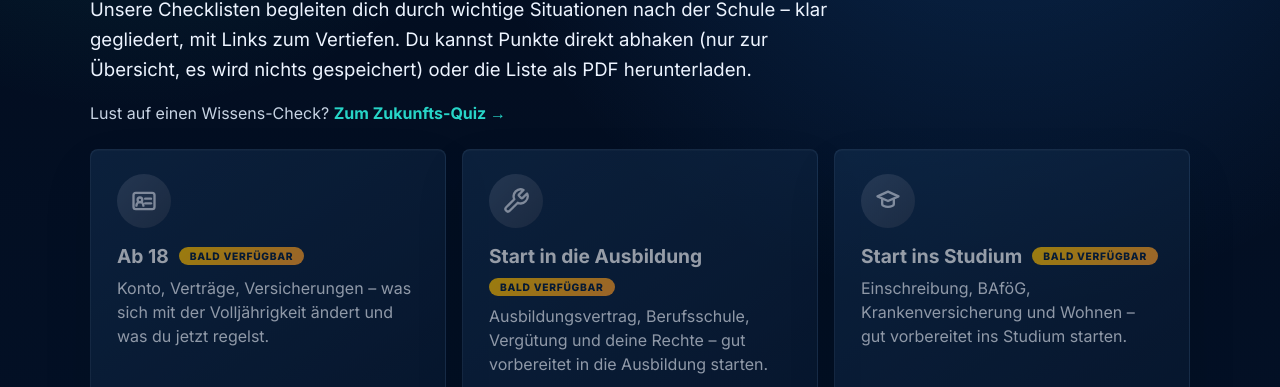
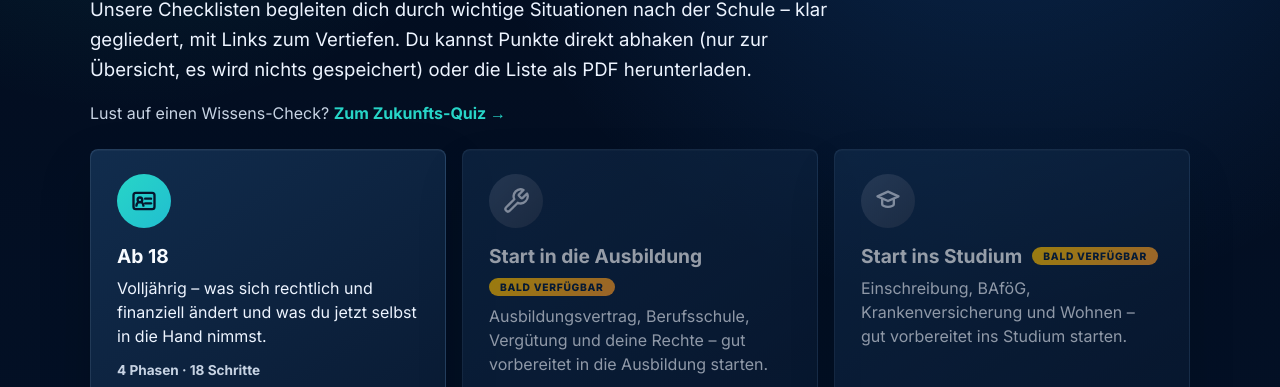
Before and after one commit to ferdinand123thom-blip/ZukunftsKompass, a plain HTML site: page checklisten.html in a window 1280 px wide. Shown: the part 405-792 px from the top of the page. Drawn offline with Linux system fonts and the light colour scheme.

Commit message:
Checklisten: dritte Checkliste 'Ab 18' ergaenzen
- checklisten-data.js: Checkliste Ab 18 (4 Phasen, Aufgaben mit/ohne Links), Ausweis-Icon
- checkliste.js: Ausweis-Icon ergaenzt
- checklisten.html: Karte Ab 18 nun aktiv (Platzhalter -> data-checkliste Mount); Reihenfolge unveraendert
- PDF assets/downloads/checkliste-ab-18.pdf (binaer via .gitattributes)

Co-Authored-By: Claude Opus 4.8 (1M context) <noreply@anthropic.com>

```diff
--- a/assets/js/checkliste.js
+++ b/assets/js/checkliste.js
@@ -51,6 +51,13 @@
         '<path d="M10 6V5a2 2 0 0 1 2-2h0a2 2 0 0 1 2 2v1"></path>' +
         '<rect x="4" y="6" width="16" height="13" rx="2"></rect>' +
         '<path d="M4 12h16"></path>' +
+        "</svg>",
+      ausweis:
+        '<svg viewBox="0 0 24 24" aria-hidden="true">' +
+        '<rect x="3" y="5" width="18" height="14" rx="2"></rect>' +
+        '<circle cx="8.5" cy="11" r="2"></circle>' +
+        '<path d="M13 10h5"></path><path d="M13 14h5"></path>' +
+        '<path d="M5.5 16a3 3 0 0 1 6 0"></path>' +
         "</svg>"
     };
     return icons[name] || icons.klemmbrett;
--- a/assets/js/checklisten-data.js
+++ b/assets/js/checklisten-data.js
@@ -36,7 +36,7 @@ const CHECKLISTEN = {
   "erste-eigene-wohnung": {
     titel: "Erste eigene Wohnung",
     intro: "Schritt für Schritt zur ersten eigenen Wohnung – damit du von der Budgetplanung bis zum Einzug nichts Wichtiges vergisst.",
-    icon: "haus", // Karten-Icon: "haus", "koffer" oder "klemmbrett" (Standard, wenn weggelassen)
+    icon: "haus", // Karten-Icon: "haus", "koffer", "ausweis" oder "klemmbrett" (Standard, wenn weggelassen)
     pdf: "assets/downloads/checkliste-erste-eigene-wohnung.pdf",
     phasen: [
       {
@@ -125,5 +125,52 @@ const CHECKLISTEN = {
         ]
       }
     ]
+  },
+
+  "ab-18": {
+    titel: "Ab 18",
+    intro: "Volljährig – was sich rechtlich und finanziell ändert und was du jetzt selbst in die Hand nimmst.",
+    icon: "ausweis",
+    pdf: "assets/downloads/checkliste-ab-18.pdf",
+    phasen: [
+      {
+        name: "Phase 1 – Rechtlich erwachsen: was jetzt gilt",
+        aufgaben: [
+          { text: "Volle Geschäftsfähigkeit: du schließt Verträge jetzt selbst ab", link: "themen/vertraege-rechtliches/vertraege-kuendigen-und-laufzeiten-verstehen.html" },
+          { text: "Volle Haftung: für eigene Schäden stehst du jetzt selbst gerade" },
+          { text: "Personalausweis prüfen: gültig und griffbereit" },
+          { text: "Wahlrecht nutzen: ab 18 darfst du den Bundestag mitwählen" }
+        ]
+      },
+      {
+        name: "Phase 2 – Geld & Konto in eigener Hand",
+        aufgaben: [
+          { text: "Eigenes Girokonto in deinem Namen (volle Kontohoheit)", link: "themen/geld-finanzen/girokonto-eroeffnen.html" },
+          { text: "Überblick über Einnahmen & Ausgaben aufbauen", link: "themen/geld-finanzen/budget-erstellen.html" },
+          { text: "Notgroschen anlegen", link: "themen/geld-finanzen/notgroschen-aufbauen.html" },
+          { text: "SCHUFA & Bonität: ab jetzt zählt dein Zahlungsverhalten", link: "themen/geld-finanzen/schufa-verstehen.html" },
+          { text: "Kindergeld läuft bei Ausbildung/Studium weiter (bis 25) – ggf. aufs eigene Konto" }
+        ]
+      },
+      {
+        name: "Phase 3 – Verträge bewusst abschließen",
+        aufgaben: [
+          { text: "Handyvertrag & Co.: Laufzeiten und Kosten verstehen", link: "themen/vertraege-rechtliches/handyvertraege-verstehen.html" },
+          { text: "Abofallen erkennen und vermeiden", link: "themen/vertraege-rechtliches/abofallen-erkennen.html" },
+          { text: "Widerrufsrecht kennen (14 Tage bei Online-Käufen)", link: "themen/vertraege-rechtliches/widerrufsrecht-kennen.html" },
+          { text: "Schuldenfalle vermeiden: nicht mehr ausgeben, als du hast", link: "themen/geld-finanzen/schulden-vermeiden.html" }
+        ]
+      },
+      {
+        name: "Phase 4 – Absichern & vorausschauen",
+        aufgaben: [
+          { text: "Versicherungsschutz der Eltern prüfen (Haftpflicht, Hausrat)", link: "themen/versicherungen/haftpflichtversicherung.html" },
+          { text: "Krankenversicherung klären: Familienversicherung gilt bis 25 (Schule/Studium)", link: "themen/versicherungen/krankenversicherung.html" },
+          { text: "Eigene Daten schützen: bewusst mit persönlichen Daten umgehen", link: "themen/vertraege-rechtliches/datenschutz-und-persoenliche-daten-schuetzen.html" },
+          { text: "Steuer-ID kennen; bei eigenem Einkommen lohnt sich oft eine Steuererklärung", link: "themen/geld-finanzen/erste-steuererklaerung-machen.html" },
+          { text: "Führerschein: ab 18 darfst du unbegleitet fahren" }
+        ]
+      }
+    ]
   }
 };
--- a/checklisten.html
+++ b/checklisten.html
@@ -79,17 +79,8 @@
              checklisten-data.js erzeugt und ersetzen ihren Platzhalter
              <div data-checkliste="ID">. "Bald verfügbar"-Karten stehen statisch. -->
 
-        <!-- Ab 18 (bald verfügbar) -->
-        <article class="cl-card cl-card--soon" aria-disabled="true">
-          <span class="cl-card-icon" aria-hidden="true">
-            <svg viewBox="0 0 24 24"><rect x="3" y="5" width="18" height="14" rx="2"></rect><circle cx="8.5" cy="11" r="2"></circle><path d="M13 10h5"></path><path d="M13 14h5"></path><path d="M5.5 16a3 3 0 0 1 6 0"></path></svg>
-          </span>
-          <div class="cl-card-head">
-            <h2 class="cl-card-title">Ab 18</h2>
-            <span class="coming-soon-badge">Bald verfügbar</span>
-          </div>
-          <p class="cl-card-text">Konto, Verträge, Versicherungen – was sich mit der Volljährigkeit ändert und was du jetzt regelst.</p>
-        </article>
+        <!-- Ab 18 (aktiv, aus den Daten) -->
+        <div data-checkliste="ab-18"></div>
 
         <!-- Start in die Ausbildung (bald verfügbar) -->
         <article class="cl-card cl-card--soon" aria-disabled="true">
```
Also changed, not shown: 1 other file.
